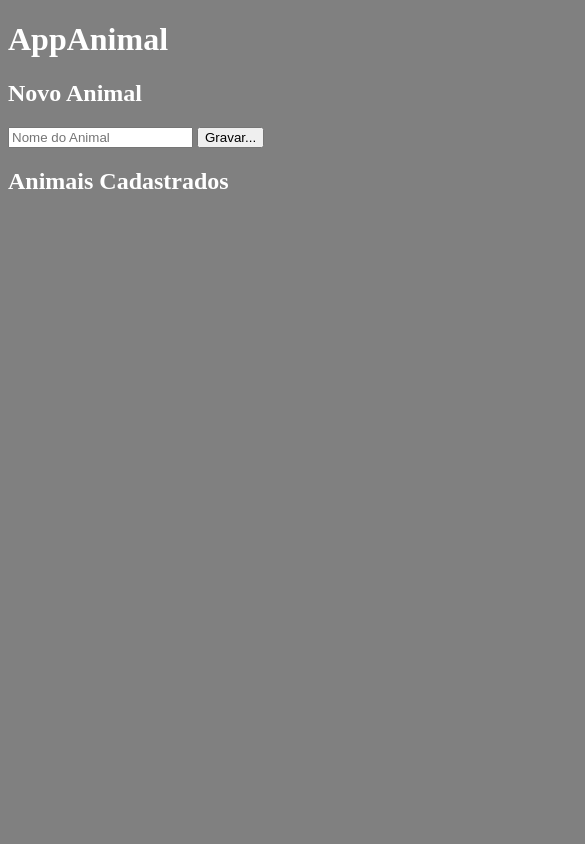
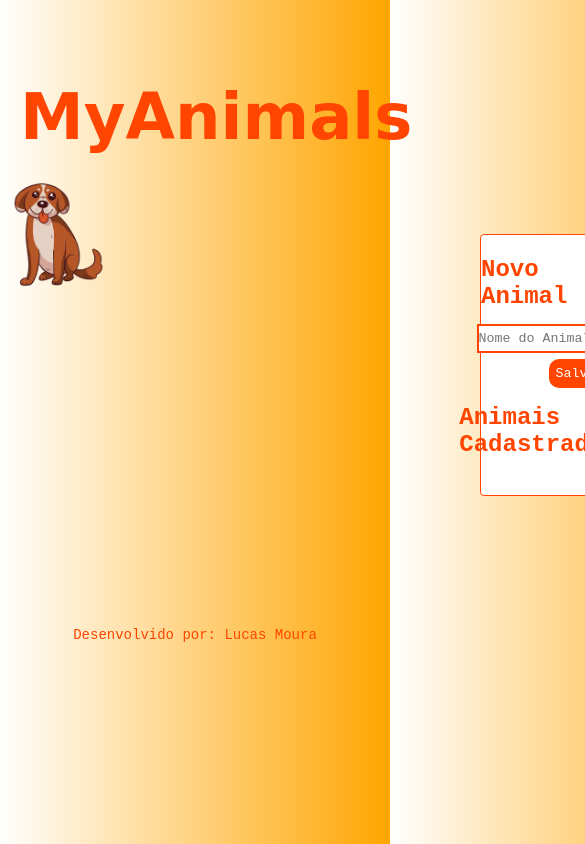
Before and after one commit to lucasmouradev/API_ANIMAL, a plain HTML site: page public/index.html in a window 390 px wide. Shown: the top 844 px of the page, 585 px wide, since content can reach past the window. Drawn offline with nearby package versions, Linux system fonts and the light colour scheme; no server answers; a web font is replaced by a local one.

Commit message:
Incluido o código css no projeto para ter uma aparência melhor e para testar meus conhecimentos, incluido também mudanças no html, projeto ainda sem responsividade.

```diff
--- a/public/index.html
+++ b/public/index.html
@@ -5,22 +5,33 @@
     <meta http-equiv="X-UA-Compatible" content="IE=edge">
     <meta name="viewport" content="width=device-width, initial-scale=1.0">
     <link rel="stylesheet" href="style.css">
+    <link rel="preconnect" href="https://fonts.googleapis.com">
+    <link rel="preconnect" href="https://fonts.gstatic.com" crossorigin>
+    <link href="https://fonts.googleapis.com/css2?family=Rubik+Moonrocks&display=swap" rel="stylesheet">
+    <link rel="icon" href="/public/cao.png">
     <script src="https://cdn.jsdelivr.net/npm/axios/dist/axios.min.js"></script>
     <script src="index.js" defer></script>
     <title>Cadastro de Animais</title>
 </head>
 <body>
-    <h1>AppAnimal</h1>
+    <img src="/public/pet.png" alt="Foto de um pug" id="foto-pet">
+    <h1>MyAnimals</h1>
+    <div id="forms">
         <h2>Novo Animal</h2>
         <form id="form-animal">
             <input type="text" id="nome" placeholder="Nome do Animal">
-        <input type="submit" value="Gravar...">
+            <input type="submit" id="gravar" value="Salvar">
         </form>
 
-
-    <h2>Animais Cadastrados</h2>
+        <h2 id="titulo-cadastro">Animais Cadastrados</h2>
         <ul id="lista-animais">
 
         </ul>
+    </div>
+    <footer id="rodape">
+        <div>
+            <p>Desenvolvido por: Lucas Moura</p>
+        </div>
+    </footer>
 </body>
 </html>
--- a/public/style.css
+++ b/public/style.css
@@ -1,4 +1,87 @@
-body {
-    background-color: gray;
+* {
+    padding: 0;
+    margin: 0;
+    box-sizing: border-box;
+    text-decoration: none;
+    font-family: 'Roboto Mono', monospace;
+}
+
+html {
+    height: 100%;
+    width: 100%;
+    background-image: linear-gradient(to right, white, orange);
+}
+
+
+h1 {
+    font-size: 4rem;
+    text-align: center;
+    font-family: 'Rubik Moonrocks', cursive;
+    color: orangered;
+    margin-left: 20px;
+    margin-top: 5rem;
+}
+
+
+#forms {
+    display: flex;
+    font-family: 'Roboto Mono', monospace;
+    font-size: 1rem;
+    color: orangered;
+    align-items: center;
+    justify-content: space-between;
+    flex-direction: column;
+    border: 1px solid orangered;
+    border-radius: 4px;
+    width: 30%;
+    background-color: white;
+    padding: 1.3rem 0;
+    margin-left: 30rem;
+    margin-top: 5rem;
+
+}
+
+#lista-animais {
+    margin-top: 1rem;
+    list-style-type: square;
+}
+
+#titulo-cadastro {
+    margin-top: 1rem;
+}
+
+#nome {
+    height: 1.8rem;
+    width: 100%;
+    border: 2px solid orangered;
+    border-radius: 0px;
+    margin-top: 0.9rem;
+}
+
+#gravar {
+    height: 1.8rem;
+    width: 50%;
     color: white;
+    background-color: orangered;
+    border: 2px solid orangered;
+    border-radius: 10px;
+    margin-top: 0.4rem;
+    margin-left: 4.5rem;
+
 }
+
+#foto-pet {
+    position: fixed;
+    justify-content: space-between;
+    width: 30%;
+    margin-top: 6rem;
+}
+
+
+#rodape {
+    font-size: 14px;
+    height: 5rem;
+    text-align: center;
+    color: orangered;
+    margin-top: 8.2rem;
+}
```
Also changed, not shown: public/cao.png (added), public/pet.png (added). Lines whose indentation alone changed are shown as unchanged.
